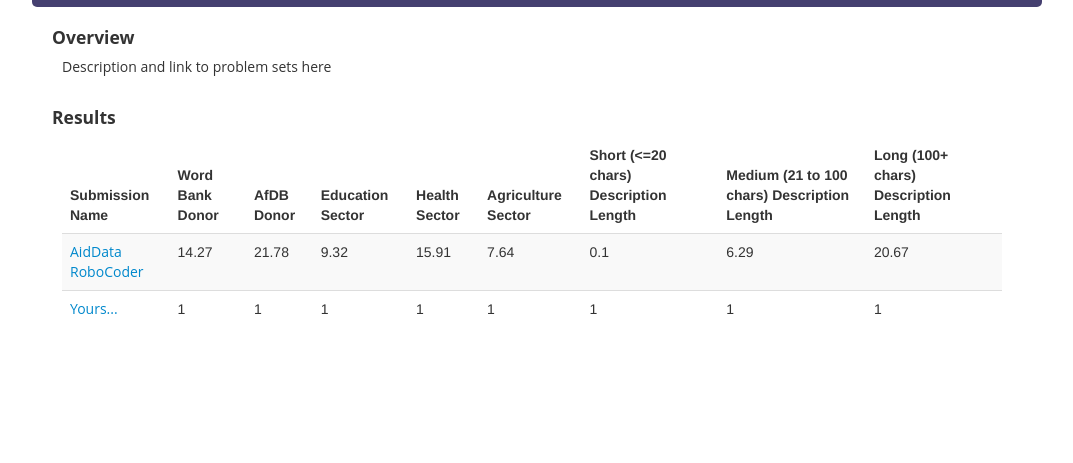
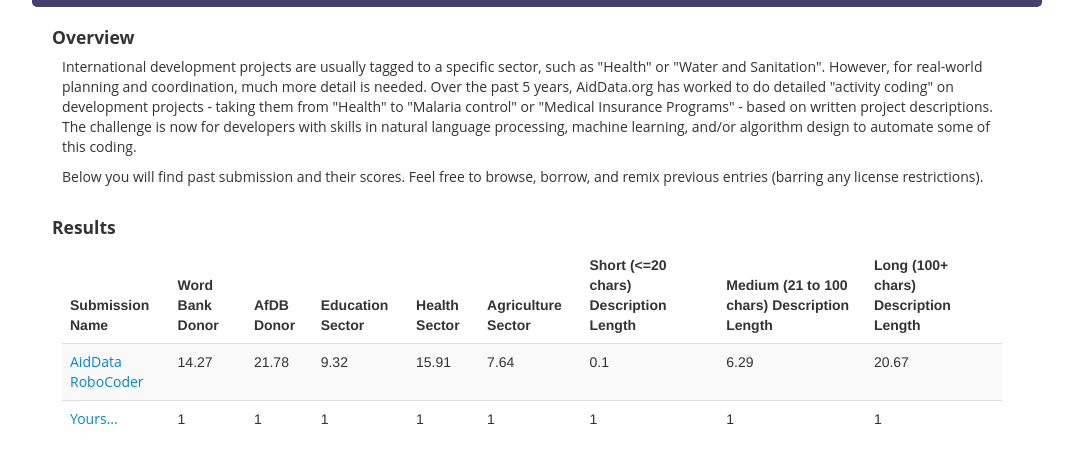
Before and after one commit to AidData-WM/activitycoding, a plain HTML site: page index.html in a window 1280 px wide. Shown: the part 53-516 px from the top of the page, without its empty margins (108-1181 px from the left). Drawn offline with Linux system fonts and the light colour scheme.

Commit message:
Update index.html
added project description

```diff
--- a/index.html
+++ b/index.html
@@ -13,7 +13,9 @@
 			</div>
 			<div class="row-fluid">
 				<h4>Overview</h4>
-				<p>Description and link to problem sets here</p>
+				<p>International development projects are usually tagged to a specific sector, such as "Health" or "Water and Sanitation". However, for real-world planning and coordination, much more detail is needed. Over the past 5 years, AidData.org has worked to do detailed "activity coding" on development projects - taking them from "Health" to "Malaria control" or "Medical Insurance Programs" - based on written project descriptions.
+				The challenge is now for developers with skills in natural language processing, machine learning, and/or algorithm design to automate some of this coding.</p>
+				<p>Below you will find past submission and their scores. Feel free to browse, borrow, and remix previous entries (barring any license restrictions).</p>
 			</div>
 			<div class="row-fluid">
 				<h4>Results</h4>
```
